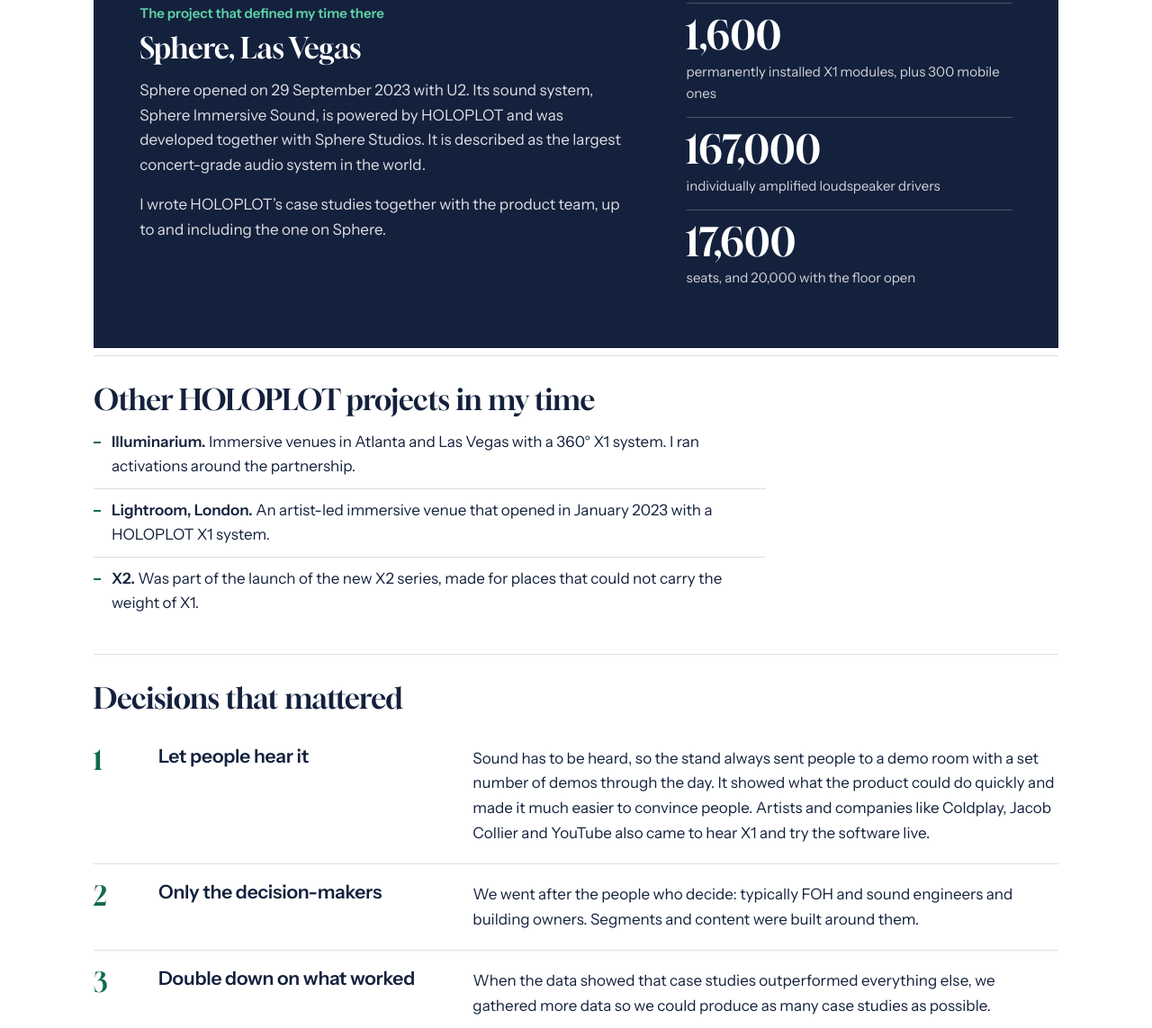
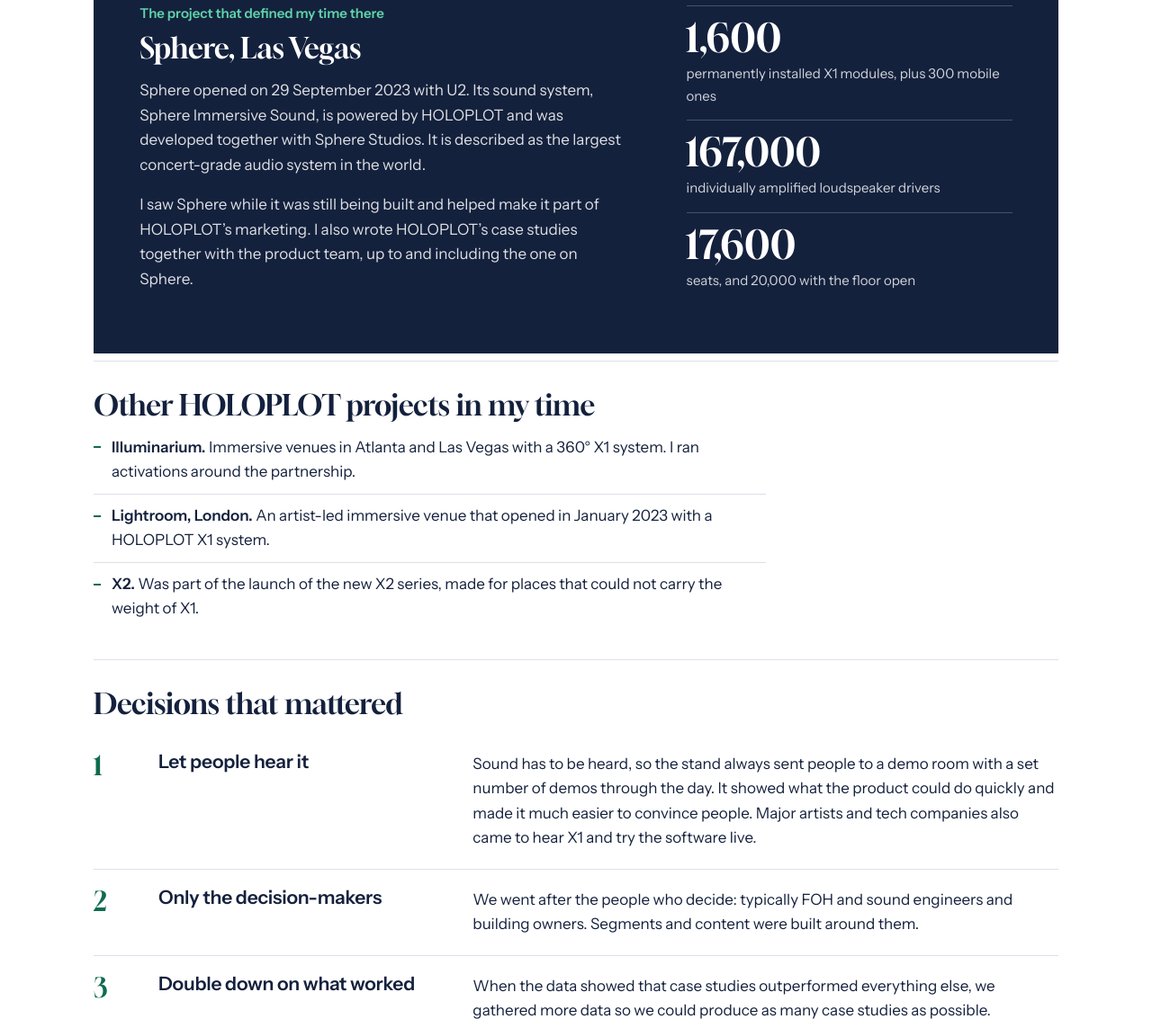
Before and after one commit to Falkenquist/portfolio, a plain HTML site: page holoplot.html in a window 1280 px wide. Shown: the part 1422-2565 px from the top of the page at 90% size. Drawn offline with Linux system fonts and the light colour scheme.

Commit message:
HOLOPLOT: neutral artistlinje, Mettes egen rolle i Sphere
Co-Authored-By: Claude Opus 5.5 <noreply@anthropic.com>
Claude-Session: https://claude.ai/code/session_012rZoATAG5MEHwPXst6X6yn

```diff
--- a/holoplot.html
+++ b/holoplot.html
@@ -31,10 +31,10 @@
 </ul></div>
 </div>
 <div class="step"><div class="gallery"><img src="assets/holoplot-stand.jpg" alt="The HOLOPLOT X1 stand at ISE"><img src="assets/holoplot-plan.jpg" alt="Visitors trying HOLOPLOT Plan software at the stand"><img src="assets/holoplot-demo.jpg" alt="Audience at a HOLOPLOT demo"><img src="assets/holoplot-x1.jpg" alt="A HOLOPLOT X1 Matrix Array module"></div><p class="credit">HOLOPLOT stands, demos and the X1 Matrix Array. Photos: HOLOPLOT.</p></div>
-<div class="step sphere"><div class="sph-txt"><p class="role">The project that defined my time there</p><h2>Sphere, Las Vegas</h2><p>Sphere opened on 29 September 2023 with U2. Its sound system, Sphere Immersive Sound, is powered by HOLOPLOT and was developed together with Sphere Studios. It is described as the largest concert-grade audio system in the world.</p><p>I wrote HOLOPLOT’s case studies together with the product team, up to and including the one on Sphere.</p></div>
+<div class="step sphere"><div class="sph-txt"><p class="role">The project that defined my time there</p><h2>Sphere, Las Vegas</h2><p>Sphere opened on 29 September 2023 with U2. Its sound system, Sphere Immersive Sound, is powered by HOLOPLOT and was developed together with Sphere Studios. It is described as the largest concert-grade audio system in the world.</p><p>I saw Sphere while it was still being built and helped make it part of HOLOPLOT’s marketing. I also wrote HOLOPLOT’s case studies together with the product team, up to and including the one on Sphere.</p></div>
 <dl class="sph-figs"><div><dt>1,600</dt><dd>permanently installed X1 modules, plus 300 mobile ones</dd></div><div><dt>167,000</dt><dd>individually amplified loudspeaker drivers</dd></div><div><dt>17,600</dt><dd>seats, and 20,000 with the floor open</dd></div></dl></div>
 <div class="step"><h2>Other HOLOPLOT projects in my time</h2><ul class="list"><li><b>Illuminarium.</b> Immersive venues in Atlanta and Las Vegas with a 360° X1 system. I ran activations around the partnership.</li><li><b>Lightroom, London.</b> An artist-led immersive venue that opened in January 2023 with a HOLOPLOT X1 system.</li><li><b>X2.</b> Was part of the launch of the new X2 series, made for places that could not carry the weight of X1.</li></ul></div>
-<div class="step"><h2>Decisions that mattered</h2><ol class="decisions"><li><h3>Let people hear it</h3><p>Sound has to be heard, so the stand always sent people to a demo room with a set number of demos through the day. It showed what the product could do quickly and made it much easier to convince people. Artists and companies like Coldplay, Jacob Collier and YouTube also came to hear X1 and try the software live.</p></li><li><h3>Only the decision-makers</h3><p>We went after the people who decide: typically FOH and sound engineers and building owners. Segments and content were built around them.</p></li><li><h3>Double down on what worked</h3><p>When the data showed that case studies outperformed everything else, we gathered more data so we could produce as many case studies as possible.</p></li></ol></div>
+<div class="step"><h2>Decisions that mattered</h2><ol class="decisions"><li><h3>Let people hear it</h3><p>Sound has to be heard, so the stand always sent people to a demo room with a set number of demos through the day. It showed what the product could do quickly and made it much easier to convince people. Major artists and tech companies also came to hear X1 and try the software live.</p></li><li><h3>Only the decision-makers</h3><p>We went after the people who decide: typically FOH and sound engineers and building owners. Segments and content were built around them.</p></li><li><h3>Double down on what worked</h3><p>When the data showed that case studies outperformed everything else, we gathered more data so we could produce as many case studies as possible.</p></li></ol></div>
 <div class="step"><h2>What I did</h2><ul class="list">
 <li><b>ISE and InfoComm, end to end.</b> Owned two of the AV industry’s largest international trade shows, with 110,000+ visitors combined, from concept and stand to logistics, demo programmes, delivery and follow-up. Briefed and managed stand builders and the event agency.</li>
 <li><b>Content for the right people.</b> Case studies tailored to each segment (live, experiential and speech) and to the people making the decisions, like FOH and sound engineers.</li>
```
